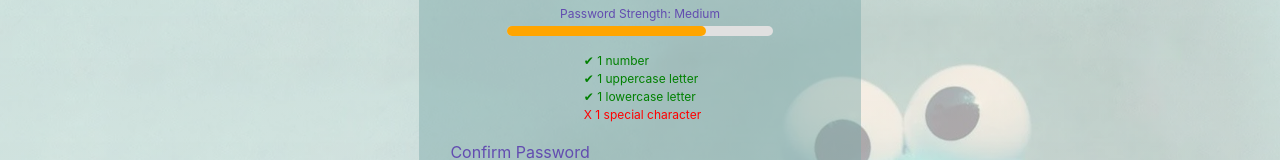
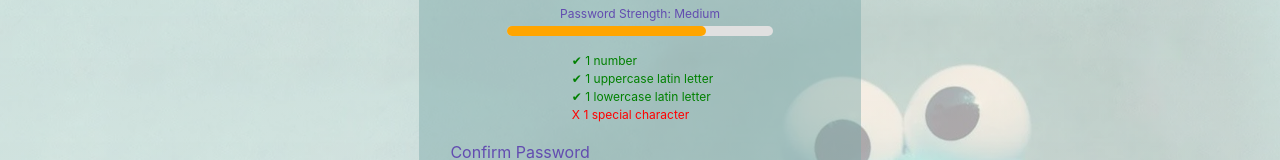
Before and after one commit to kolirina/REACT2024, a React (Vite) app: page /UncontrolledForm in a window 1280 px wide. Both pictures are taken after typing "Sample", "5", "name@example.com", "Sample123", "Sample123", "Sample" into the empty fields and a click on the button "Submit". Shown: the part 426-586 px from the top of the page. Built offline with nearby package versions, Linux system fonts and the light colour scheme.

Commit message:
refactor: specify validation

```diff
--- a/src/pages/HookForm.tsx
+++ b/src/pages/HookForm.tsx
@@ -186,8 +186,8 @@ const HookForm: React.FC = () => {
                 }}
               >
                 {passwordStrength.hasUppercase
-                  ? '✔ 1 uppercase letter'
-                  : 'X 1 uppercase letter'}
+                  ? '✔ 1 uppercase latin letter'
+                  : 'X 1 uppercase latin letter'}
               </li>
               <li
                 style={{
@@ -196,8 +196,8 @@ const HookForm: React.FC = () => {
                 }}
               >
                 {passwordStrength.hasLowercase
-                  ? '✔ 1 lowercase letter'
-                  : 'X 1 lowercase letter'}
+                  ? '✔ 1 lowercase latin letter'
+                  : 'X 1 lowercase latin letter'}
               </li>
               <li
                 style={{
--- a/src/pages/UncontrolledForm.tsx
+++ b/src/pages/UncontrolledForm.tsx
@@ -217,8 +217,8 @@ const UncontrolledForm: React.FC = () => {
                 }}
               >
                 {passwordStrength.hasUppercase
-                  ? '✔ 1 uppercase letter'
-                  : 'X 1 uppercase letter'}
+                  ? '✔ 1 uppercase latin letter'
+                  : 'X 1 uppercase latin letter'}
               </li>
               <li
                 style={{
@@ -227,8 +227,8 @@ const UncontrolledForm: React.FC = () => {
                 }}
               >
                 {passwordStrength.hasLowercase
-                  ? '✔ 1 lowercase letter'
-                  : 'X 1 lowercase letter'}
+                  ? '✔ 1 lowercase latin letter'
+                  : 'X 1 lowercase latin letter'}
               </li>
               <li
                 style={{
--- a/src/validation.tsx
+++ b/src/validation.tsx
@@ -4,7 +4,7 @@ import { MAX_FILE_SIZE } from './Constants';
 export const formSchema = yup.object().shape({
   name: yup
     .string()
-    .matches(/^[A-Z]/, 'First letter must be uppercase')
+    .matches(/^[A-Z]/, 'First letter must be latin uppercase')
     .required('Name is a required field'),
   age: yup
     .number()
@@ -16,8 +16,8 @@ export const formSchema = yup.object().shape({
     .required('Email is a required field'),
   password: yup
     .string()
-    .matches(/[A-Z]/, 'One uppercase required')
-    .matches(/[a-z]/, 'One lowercase required')
+    .matches(/[A-Z]/, 'One latin uppercase letter required')
+    .matches(/[a-z]/, 'One latin lowercase letter required')
     .matches(/\d/, 'One number required')
     .matches(/[@$!%*?&#]/, 'One special character required')
     .required('Password is a required field'),
```
